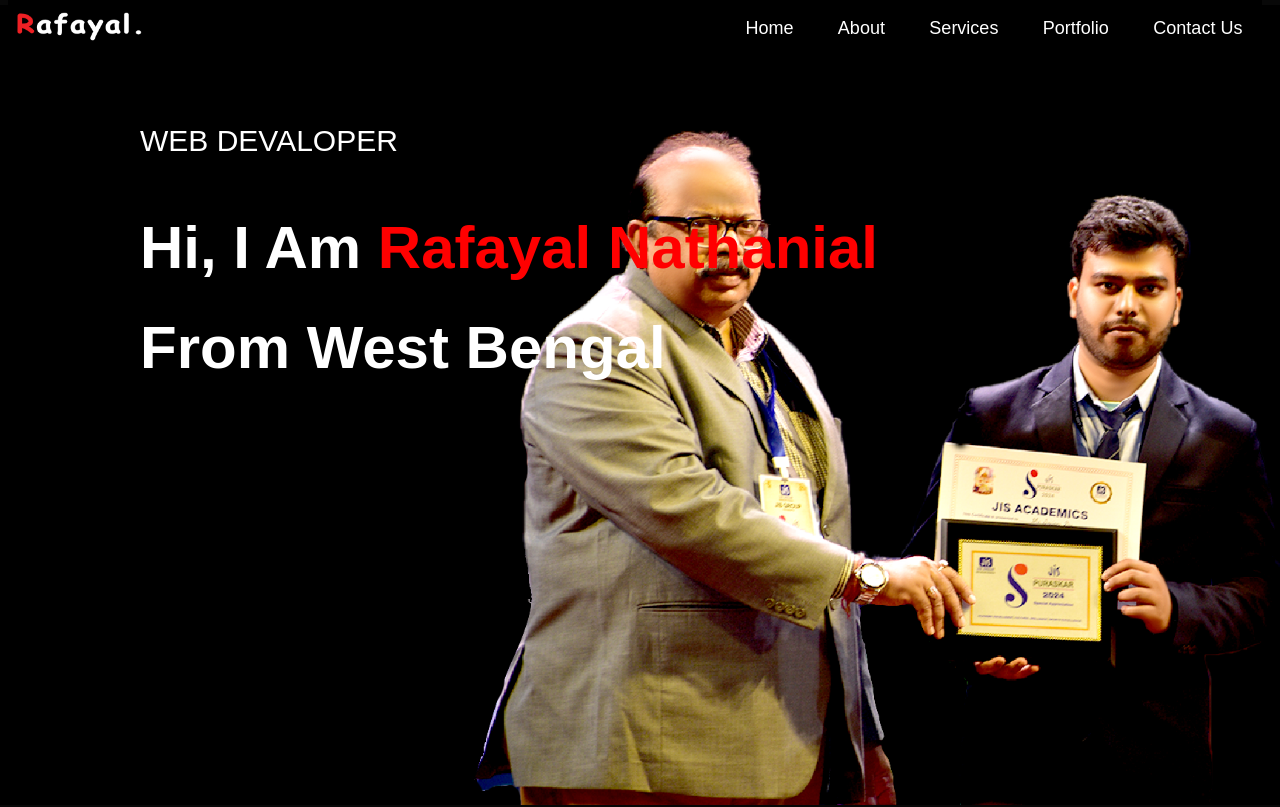
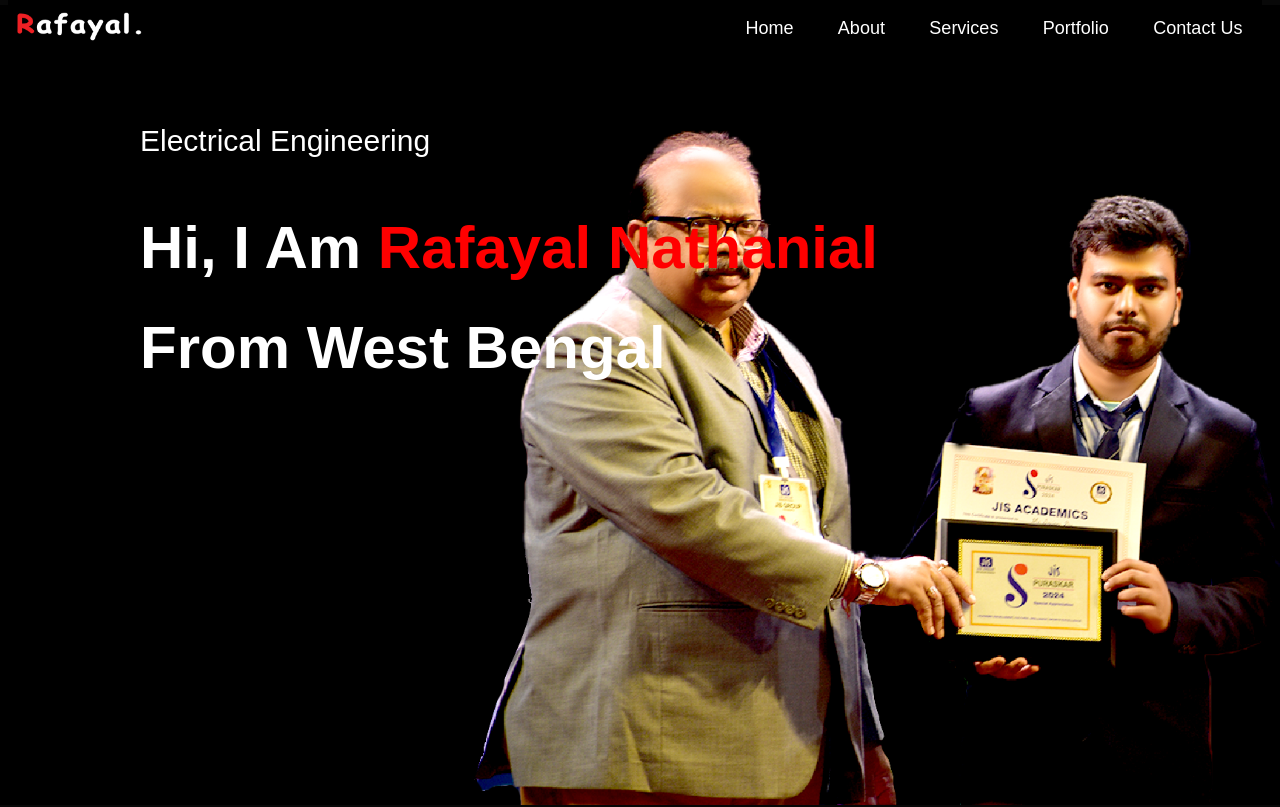
Before and after one commit to RafayalNathanial/Portfolio-Webside-Rafayal-Nathanial, a plain HTML site: page index.html in a window 1280 px wide. Shown: the top 807 px of the page. Drawn offline with Linux system fonts and the light colour scheme.

Commit message:
chnage the profile

```diff
--- a/index.html
+++ b/index.html
@@ -27,7 +27,7 @@
                 <i class="fa-solid fa-bars" onclick="openmenu()"></i>
             </nav>
             <div class="headr-text">
-                <p>WEB DEVALOPER</p>
+                <p>Electrical Engineering</p>
                 <h1>Hi, I Am <span>Rafayal Nathanial</span> <br>From West Bengal</h1>
 
             </div>
```
